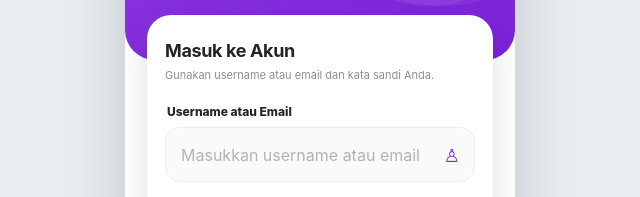
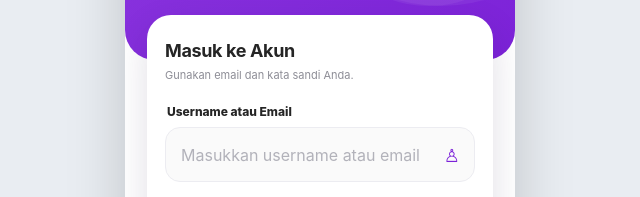
Before and after one commit to king332497/kbfinance.digital, a plain HTML site: page index.html in a window 1280 px wide. Shown: the part 240-437 px from the top of the page, 320-960 px from the left. Drawn offline with Linux system fonts and the light colour scheme.

Commit message:
Update index.html

```diff
--- a/index.html
+++ b/index.html
@@ -29,7 +29,7 @@
     <section class="mobile-card">
       <div class="card-title">
         <h2>Masuk ke Akun</h2>
-        <p>Gunakan username atau email dan kata sandi Anda.</p>
+        <p>Gunakan email dan kata sandi Anda.</p>
       </div>
 
       <form id="loginForm" novalidate>
```
